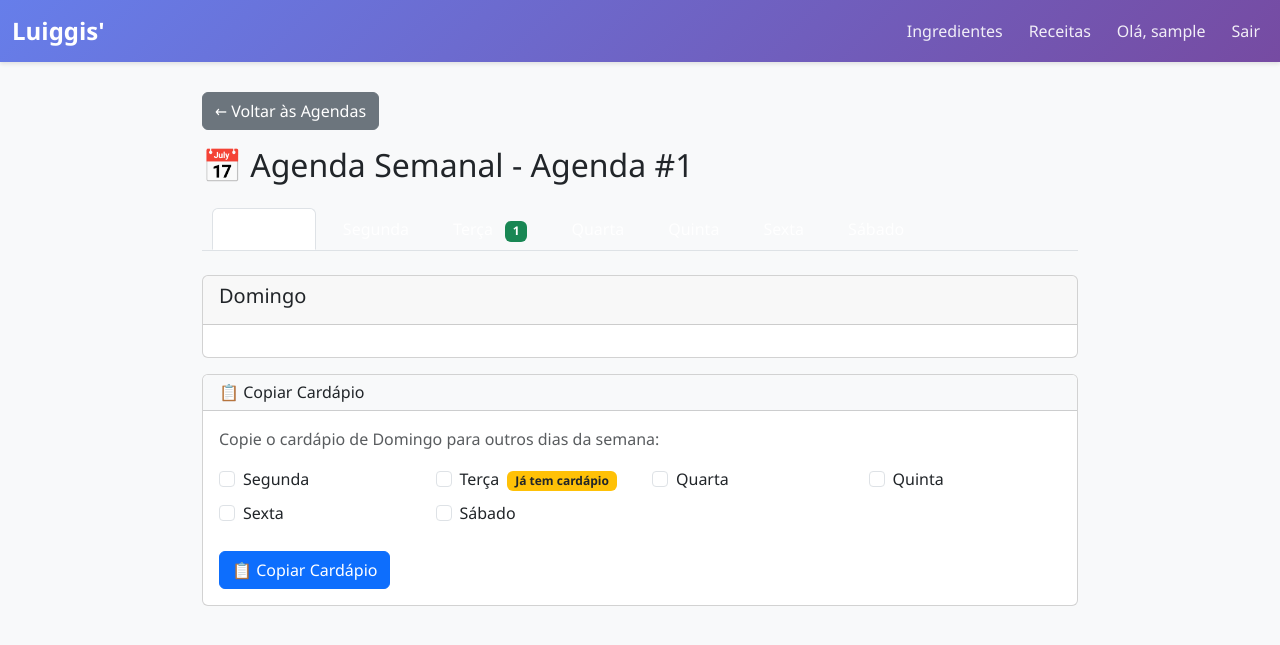
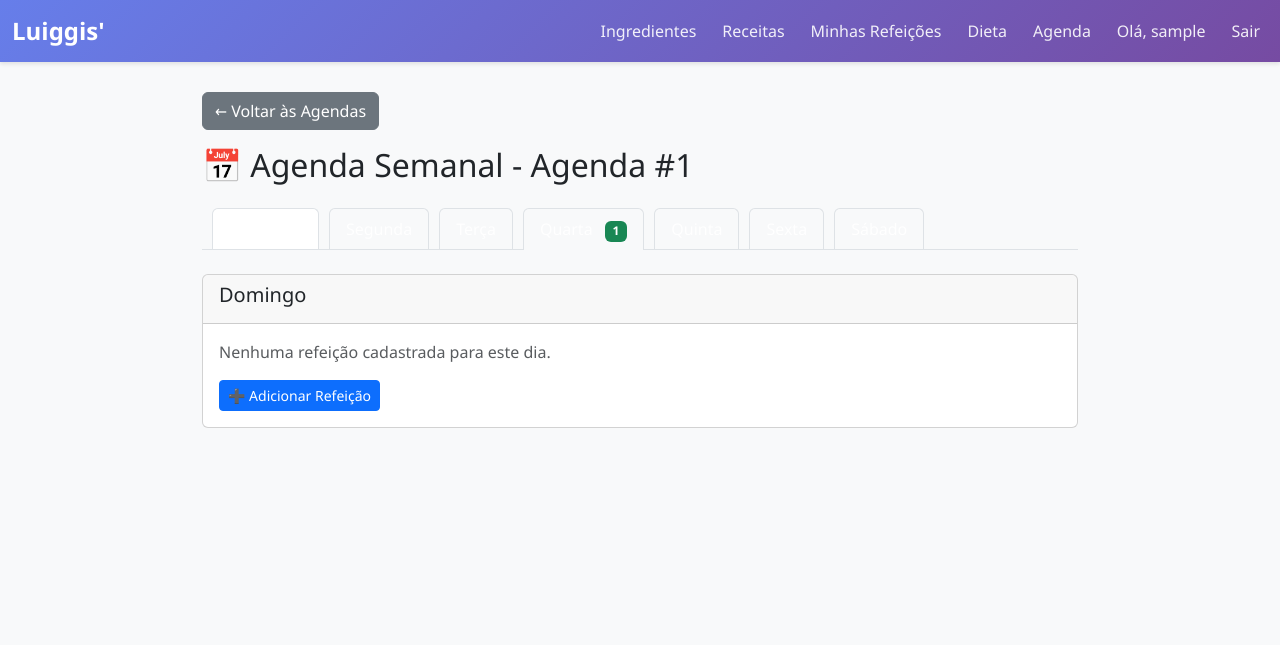
Before and after one commit to sonramos/luiggis, a Django app: page /agendas/1/semanal/ in a window 1280 px wide. Shown: the top 645 px of the page. Run offline with Django 5.2, Linux system fonts and the light colour scheme; a user stored in the database is signed in; tables that the repository leaves empty hold one stand-in row (values such as "Sample post").

Commit message:
feat: implementação de seleção e criação de refeições na agenda, adição de campos de data de criação e atualização, e melhorias na interface do usuário

```diff
--- a/core/models.py
+++ b/core/models.py
@@ -226,6 +226,8 @@ class AgendaAlimentar(models.Model):
     # id é criado automaticamente
     is_google_agenda = models.BooleanField(default=False)
     is_active = models.BooleanField(default=True)
+    created_at = models.DateTimeField(auto_now_add=True)
+    updated_at = models.DateTimeField(auto_now=True)
 
     # FK_USUARIO_id -> Relação 1:N com USUARIO (ON DELETE CASCADE)
     usuario = models.ForeignKey(
--- a/core/templates/core/agenda_lista.html
+++ b/core/templates/core/agenda_lista.html
@@ -16,7 +16,7 @@
                 <div class="card-body">
                     <h5 class="card-title">Agenda #{{ agenda.id }}</h5>
                     <p class="card-text">
-                        <strong>Criada em:</strong> {{ agenda.id|date:"d/m/Y" }}<br>
+                        <strong>Criada em:</strong> {{ agenda.created_at|date:"d/m/Y" }}<br>
                         <strong>Status:</strong>
                         {% if agenda.is_active %}
                             <span class="badge bg-success">Ativa</span>
--- a/core/templates/core/agenda_semanal.html
+++ b/core/templates/core/agenda_semanal.html
@@ -1,8 +1,31 @@
 {% extends "core/base.html" %}
+{% load custom_filters %}
 
 {% block title %}Agenda Semanal - Agenda #{{ agenda.id }}{% endblock %}
 
 {% block content %}
+<style>
+    .nav-tabs .nav-link {
+        color: #495057;
+        border: 1px solid #dee2e6;
+        border-bottom: none;
+        background-color: #f8f9fa;
+    }
+
+    .nav-tabs .nav-link:hover {
+        border-color: #dee2e6;
+        background-color: #e9ecef;
+        color: #212529;
+    }
+
+    .nav-tabs .nav-link.active {
+        color: #212529;
+        background-color: #fff;
+        border-color: #dee2e6 #dee2e6 #fff;
+        font-weight: 600;
+    }
+</style>
+
 <div class="mb-4">
     <a href="{% url 'listar_agendas' %}" class="btn btn-secondary">&larr; Voltar às Agendas</a>
     <h2 class="mt-3">📅 Agenda Semanal - Agenda #{{ agenda.id }}</h2>
@@ -33,12 +56,10 @@
                 <h5>{{ day_name }}</h5>
             </div>
             <div class="card-body">
-                {% if refeicoes_por_dia %}
-                    {% for rday, rlist in refeicoes_por_dia.items %}
-                        {% if rday == day_num %}
+                {% if refeicoes_por_dia and day_num in refeicoes_por_dia %}
                     <p class="mb-3"><strong>Refeições cadastradas:</strong></p>
                     <div class="list-group mb-3">
-                                {% for refeicao in rlist %}
+                        {% for refeicao in refeicoes_por_dia|get_item:day_num %}
                         <div class="list-group-item">
                             <div class="d-flex justify-content-between align-items-start">
                                 <div>
@@ -63,63 +84,22 @@
                         </div>
                         {% endfor %}
                     </div>
-                            {% if rlist|length < 6 %}
-                            <a href="{% url 'criar_refeicao' %}" class="btn btn-sm btn-primary">➕ Adicionar Refeição</a>
+                    {% if refeicoes_por_dia|get_item:day_num|length < 6 %}
+                    <a href="{% url 'selecionar_ou_criar_refeicao' agenda.pk day_num %}" class="btn btn-sm btn-primary">➕ Adicionar Refeição</a>
                     {% else %}
                     <div class="alert alert-info">Máximo de 6 refeições por dia atingido.</div>
                     {% endif %}
-                        {% endif %}
-                    {% endfor %}
                 {% else %}
                     <p class="text-muted mb-3">Nenhuma refeição cadastrada para este dia.</p>
-                    <a href="{% url 'criar_refeicao' %}" class="btn btn-sm btn-primary">➕ Adicionar Refeição</a>
+                    <a href="{% url 'selecionar_ou_criar_refeicao' agenda.pk day_num %}" class="btn btn-sm btn-primary">➕ Adicionar Refeição</a>
                 {% endif %}
             </div>
         </div>
-
-        <!-- Seção de cópia -->
-        {% if day_num == 0 %}
-        <div class="card">
-            <div class="card-header bg-light">
-                <h6 class="mb-0">📋 Copiar Cardápio</h6>
-            </div>
-            <div class="card-body">
-                <p class="text-muted">Copie o cardápio de {{ day_name }} para outros dias da semana:</p>
-                <form method="post" action="#" class="copy-form">
-                    {% csrf_token %}
-                    <div class="row">
-                        {% for copy_day_num, copy_day_name in DIAS_SEMANA.items %}
-                            {% if copy_day_num != day_num %}
-                            <div class="col-md-3 mb-2">
-                                <div class="form-check">
-                                    <input class="form-check-input copy-checkbox" type="checkbox" name="days" value="{{ copy_day_num }}" id="copy-{{ copy_day_num }}">
-                                    <label class="form-check-label" for="copy-{{ copy_day_num }}">
-                                        {{ copy_day_name }}
-                                        {% for cday, clist in refeicoes_por_dia.items %}
-                                            {% if cday == copy_day_num %}
-                                            <span class="badge bg-warning text-dark ms-1">Já tem cardápio</span>
-                                            {% endif %}
-                                        {% endfor %}
-                                    </label>
-                                </div>
-                            </div>
-                            {% endif %}
-                        {% endfor %}
-                    </div>
-                    <button type="submit" class="btn btn-primary mt-3">📋 Copiar Cardápio</button>
-                </form>
-            </div>
-        </div>
-        {% endif %}
     </div>
     {% endfor %}
 </div>
 
-<script>
-document.querySelector('.copy-form')?.addEventListener('submit', function(e) {
-    e.preventDefault();
-    alert('Funcionalidade de cópia será implementada em breve.');
-});
-</script>
+<!-- Seção de cópia - OCULTA até implementação -->
+<!-- Funcionalidade será implementada em breve -->
 
 {% endblock %}
--- a/core/templates/core/base.html
+++ b/core/templates/core/base.html
@@ -49,11 +49,20 @@
                     <li class="nav-item">
                         <a class="nav-link" href="{% url 'lista_ingredientes' %}">Ingredientes</a>
                     </li>
+                    <!-- AUTORIZACAO: mostra links de login e register quando usuário não está autenticado -->
+                    {% if request.user.is_authenticated %}
                     <li class="nav-item">
                         <a class="nav-link" href="{% url 'lista_receitas' %}">Receitas</a>
                     </li>
-                    <!-- AUTORIZACAO: mostra links de perfil e logout quando usuário autenticado -->
-                    {% if request.user.is_authenticated %}
+                    <li class="nav-item">
+                        <a class="nav-link" href="{% url 'listar_refeicoes' %}">Minhas Refeições</a>
+                    </li>
+                    <li class="nav-item">
+                        <a class="nav-link" href="{% url 'listar_dietas' %}">Dieta</a>
+                    </li>
+                    <li class="nav-item">
+                        <a class="nav-link" href="{% url 'listar_agendas' %}">Agenda</a>
+                    </li>
                     <li class="nav-item">
                         <a class="nav-link" href="{% url 'perfil' %}">Olá, {{ request.user.username }}</a>
                     </li>
--- a/core/templates/core/refeicao_form.html
+++ b/core/templates/core/refeicao_form.html
@@ -9,7 +9,7 @@
             <div class="card-body">
                 <h2 class="card-title mb-4">
                     {% if form.instance.id %}
-                        ✏️ Editar Refeição #{{ form.instance.id }}
+                        ✏️ Editar - {{ tipo_refeicao_display }} #{{ form.instance.id }}
                     {% else %}
                         🍴 Nova Refeição
                     {% endif %}
--- /dev/null
+++ b/core/templatetags/custom_filters.py
@@ -0,0 +1,13 @@
+from django import template
+
+register = template.Library()
+
+@register.filter
+def get_item(dictionary, key):
+    """
+    Obtém um item de um dicionário em um template.
+    Uso: {{ dict|get_item:key }}
+    """
+    if dictionary and key in dictionary:
+        return dictionary[key]
+    return []
--- a/core/urls.py
+++ b/core/urls.py
@@ -41,6 +41,9 @@ urlpatterns = [
     # Refeições
     path('refeicoes/', views.RefeicaoListView.as_view(), name='listar_refeicoes'),
     path('refeicoes/criar/', views.RefeicaoCreateView.as_view(), name='criar_refeicao'),
+    path('agendas/<int:agenda_pk>/dia/<int:day_num>/refeicao/', views.RefeicaoSelecionarOuCriarView.as_view(), name='selecionar_ou_criar_refeicao'),
+    path('agendas/<int:agenda_pk>/dia/<int:day_num>/refeicao/criar/', views.RefeicaoCreateAgendaDiaView.as_view(), name='criar_refeicao_agenda_dia'),
+    path('agendas/<int:agenda_pk>/dia/<int:day_num>/refeicao/<int:refeicao_pk>/adicionar/', views.RefeicaoAdicionarExistenteView.as_view(), name='adicionar_refeicao_existente'),
     path('refeicoes/<int:pk>/editar/', views.RefeicaoUpdateView.as_view(), name='editar_refeicao'),
     path('refeicoes/<int:pk>/excluir/', views.RefeicaoDeleteView.as_view(), name='excluir_refeicao'),
 
--- a/core/views.py
+++ b/core/views.py
@@ -6,7 +6,8 @@ from django.views.generic import (
     DetailView,
     CreateView,
     UpdateView,
-    DeleteView
+    DeleteView,
+    View
 )
 from django.contrib.auth.mixins import LoginRequiredMixin
 from django.contrib import messages
@@ -397,13 +398,167 @@ class RefeicaoCreateView(LoginRequiredMixin, CreateView):
     form_class = RefeicaoForm
     template_name = 'core/refeicao_form.html'
 
+    def get_form_kwargs(self):
+        """Passa o usuário ao formulário para filtrar receitas."""
+        kwargs = super().get_form_kwargs()
+        kwargs['user'] = self.request.user
+        return kwargs
+
     def form_valid(self, form):
         form.instance.usuario = self.request.user
         messages.success(self.request, 'Refeição criada com sucesso.')
         return super().form_valid(form)
 
+    def get_initial(self):
+        """Pré-preenche a data se passada como parâmetro na URL."""
+        initial = super().get_initial()
+        data_param = self.request.GET.get('data')
+        if data_param:
+            initial['date'] = data_param
+        return initial
+
     def get_success_url(self):
+        # Se veio de uma agenda, volta para lá
+        agenda_id = self.request.GET.get('agenda_id')
+        if agenda_id:
+            return reverse_lazy('agenda_semanal', kwargs={'pk': agenda_id})
         return reverse_lazy('listar_refeicoes')
+
+
+class RefeicaoSelecionarOuCriarView(LoginRequiredMixin, TemplateView):
+    """View que permite selecionar uma refeição existente ou criar uma nova para uma agenda e dia específicos."""
+    template_name = 'core/refeicao_selecionar_ou_criar.html'
+
+    def dispatch(self, request, *args, **kwargs):
+        """Verifica se o usuário tem acesso à agenda."""
+        self.agenda_pk = kwargs.get('agenda_pk')
+        self.day_num = kwargs.get('day_num')
+        try:
+            self.agenda = AgendaAlimentar.objects.get(pk=self.agenda_pk, usuario=request.user)
+        except AgendaAlimentar.DoesNotExist:
+            messages.error(request, 'Agenda não encontrada.')
+            return redirect('listar_agendas')
+        return super().dispatch(request, *args, **kwargs)
+
+    def get_context_data(self, **kwargs):
+        """Passa refeições do usuário e formulário para o contexto."""
+        context = super().get_context_data(**kwargs)
+        context['agenda'] = self.agenda
+        context['agenda_pk'] = self.agenda_pk
+        context['day_num'] = self.day_num
+
+        DIAS_SEMANA = {
+            0: 'Domingo',
+            1: 'Segunda',
+            2: 'Terça',
+            3: 'Quarta',
+            4: 'Quinta',
+            5: 'Sexta',
+            6: 'Sábado'
+        }
+        context['dia_selecionado'] = DIAS_SEMANA.get(self.day_num, 'Desconhecido')
+
+        # Refeições existentes do usuário
+        context['refeicoes_usuario'] = Refeicao.objects.filter(usuario=self.request.user).order_by('-date')
+
+        # Formulário para criar nova refeição
+        context['form'] = RefeicaoForm(user=self.request.user)
+        context['receitas_disponiveis'] = Receita.objects.filter(owner=self.request.user).exists()
+
+        return context
+
+
+class RefeicaoAdicionarExistenteView(LoginRequiredMixin, View):
+    """View para adicionar uma refeição já existente a uma agenda em um dia específico."""
+
+    def dispatch(self, request, *args, **kwargs):
+        """Verifica se o usuário tem acesso à agenda e à refeição."""
+        self.agenda_pk = kwargs.get('agenda_pk')
+        self.day_num = kwargs.get('day_num')
+        self.refeicao_pk = kwargs.get('refeicao_pk')
+
+        try:
+            self.agenda = AgendaAlimentar.objects.get(pk=self.agenda_pk, usuario=request.user)
+            self.refeicao = Refeicao.objects.get(pk=self.refeicao_pk, usuario=request.user)
+        except (AgendaAlimentar.DoesNotExist, Refeicao.DoesNotExist):
+            messages.error(request, 'Agenda ou refeição não encontrada.')
+            return redirect('listar_agendas')
+        return super().dispatch(request, *args, **kwargs)
+
+    def post(self, request, *args, **kwargs):
+        """Associa a refeição à agenda."""
+        from .models import RefeicaoAgenda
+
+        # Verifica se a refeição já está associada a esta agenda
+        if RefeicaoAgenda.objects.filter(agenda_alimentar=self.agenda, refeicao=self.refeicao).exists():
+            messages.warning(request, 'Esta refeição já está adicionada a esta agenda.')
+        else:
+            RefeicaoAgenda.objects.create(
+                agenda_alimentar=self.agenda,
+                refeicao=self.refeicao
+            )
+            messages.success(request, 'Refeição adicionada à agenda com sucesso!')
+
+        return redirect('agenda_semanal', pk=self.agenda_pk)
+
+
+class RefeicaoCreateAgendaDiaView(LoginRequiredMixin, CreateView):
+    """Cria uma nova refeição e a associa a um dia específico de uma agenda."""
+    model = Refeicao
+    form_class = RefeicaoForm
+    template_name = 'core/refeicao_form.html'
+
+    def dispatch(self, request, *args, **kwargs):
+        """Verifica se o usuário tem acesso à agenda."""
+        self.agenda_pk = kwargs.get('agenda_pk')
+        self.day_num = kwargs.get('day_num')
+        try:
+            self.agenda = AgendaAlimentar.objects.get(pk=self.agenda_pk, usuario=request.user)
+        except AgendaAlimentar.DoesNotExist:
+            messages.error(request, 'Agenda não encontrada.')
+            return redirect('listar_agendas')
+        return super().dispatch(request, *args, **kwargs)
+
+    def get_form_kwargs(self):
+        """Passa o usuário ao formulário para filtrar receitas."""
+        kwargs = super().get_form_kwargs()
+        kwargs['user'] = self.request.user
+        return kwargs
+
+    def form_valid(self, form):
+        """Salva a refeição e associa à agenda no dia específico."""
+        form.instance.usuario = self.request.user
+        response = super().form_valid(form)
+
+        # Associa a refeição à agenda via RefeicaoAgenda
+        from .models import RefeicaoAgenda
+        RefeicaoAgenda.objects.create(
+            agenda_alimentar=self.agenda,
+            refeicao=self.object
+        )
+
+        messages.success(self.request, 'Refeição criada e adicionada à agenda com sucesso.')
+        return response
+
+    def get_context_data(self, **kwargs):
+        """Passa a agenda e dia para o contexto."""
+        context = super().get_context_data(**kwargs)
+        context['agenda_id'] = self.agenda_pk
+        context['day_num'] = self.day_num
+        DIAS_SEMANA = {
+            0: 'Domingo',
+            1: 'Segunda',
+            2: 'Terça',
+            3: 'Quarta',
+            4: 'Quinta',
+            5: 'Sexta',
+            6: 'Sábado'
+        }
+        context['dia_selecionado'] = DIAS_SEMANA.get(self.day_num, 'Desconhecido')
+        return context
+
+    def get_success_url(self):
+        return reverse_lazy('agenda_semanal', kwargs={'pk': self.agenda_pk})
 
 
 class RefeicaoUpdateView(LoginRequiredMixin, UpdateView):
@@ -414,6 +569,20 @@ class RefeicaoUpdateView(LoginRequiredMixin, UpdateView):
 
     def get_queryset(self):
         return Refeicao.objects.filter(usuario=self.request.user)
+
+    def get_form_kwargs(self):
+        """Passa o usuário ao formulário para filtrar receitas."""
+        kwargs = super().get_form_kwargs()
+        kwargs['user'] = self.request.user
+        return kwargs
+
+    def get_context_data(self, **kwargs):
+        """Passa o tipo de refeição para o template."""
+        context = super().get_context_data(**kwargs)
+        if self.object:
+            # Pega o display do tipo de refeição
+            context['tipo_refeicao_display'] = self.object.get_tipo_refeicao_display()
+        return context
 
     def form_valid(self, form):
         messages.success(self.request, 'Refeição atualizada com sucesso.')
@@ -528,7 +697,7 @@ class AgendaAlimentarWeeklyView(LoginRequiredMixin, DetailView):
         }
 
         context['DIAS_SEMANA'] = DIAS_SEMANA
-        context['receitas'] = Receita.objects.all()
+        context['receitas'] = Receita.objects.filter(owner=self.request.user)
 
         # Construir estrutura de refeições por dia
         from datetime import datetime, timedelta
@@ -540,7 +709,9 @@ class AgendaAlimentarWeeklyView(LoginRequiredMixin, DetailView):
 
         for ar in agenda_refeicoes:
             if ar.refeicao:
-                weekday = ar.refeicao.date.weekday()
+                # Converter isoweekday (1=segunda, 7=domingo) para weekday (0=domingo, 6=sábado)
+                iso_day = ar.refeicao.date.isoweekday()
+                weekday = 0 if iso_day == 7 else iso_day
                 if weekday not in refeicoes_por_dia:
                     refeicoes_por_dia[weekday] = []
                 refeicoes_por_dia[weekday].append(ar.refeicao)
```
Also changed, not shown: core/forms.py (+10 -1 lines), core/management/commands/populate_restricoes.py (added, +45 -0 lines), core/templates/core/profile.html (+46 -17 lines), core/templates/core/profile_form.html (+3 -13 lines), core/templates/core/refeicao_selecionar_ou_criar.html (added, +159 -0 lines), core/migrations/0006_agendaalimentar_created_at_and_more.py (added), core/templatetags/__init__.py (added). Lines whose indentation alone changed are shown as unchanged.
